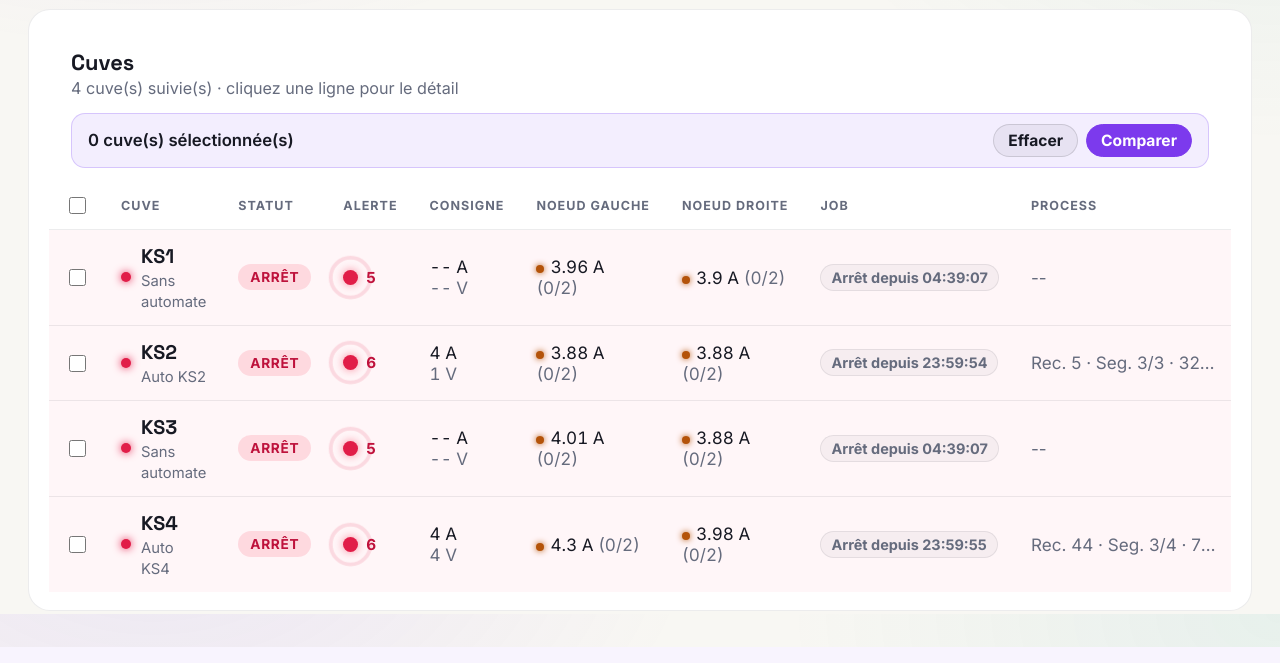
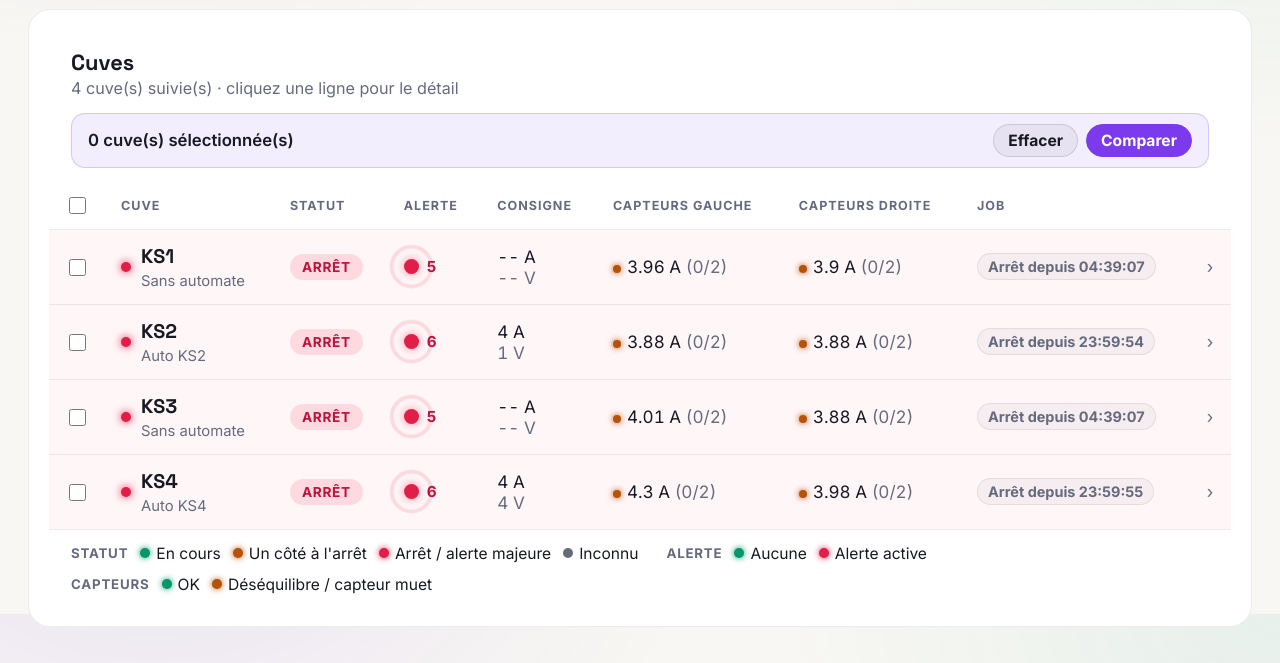
Before and after one commit to McDams/Visuals-V2, a Flask app: page / in a window 1280 px wide. Shown: the part 186-849 px from the top of the page. Run offline with Flask 3, Linux system fonts and the light colour scheme.

Commit message:
Légende des codes couleur, retrait des colonnes Process/Dernière mesure, capteurs G/D
- Ajoute une légende sous le tableau expliquant les pastilles de
  couleur (Statut, Alerte, Capteurs)
- Retire les colonnes "Process" et "Dernière mesure" du tableau
  (reportées en v2) — l'info reste disponible dans le modal de détail
- Renomme les colonnes "Noeud Gauche/Droite" → "Capteurs Gauche/Droite"

Co-Authored-By: Claude Sonnet 5 <noreply@anthropic.com>

```diff
--- a/static/css/dashboard.css
+++ b/static/css/dashboard.css
@@ -223,6 +223,20 @@ h1, h2, h3, .brand-title, .clock-time, .tank-stat-value, .modal-header h2, .kpi-
 .ticker-item--clickable:hover { text-decoration: underline; }
 @keyframes ticker { to { transform: translateX(-100%); } }
 
+/* ---------- Legend ---------- */
+.legend {
+  display: flex; flex-wrap: wrap; gap: 12px 28px;
+  padding: 14px 22px; border-top: 1px solid var(--border);
+}
+.legend-group { display: flex; align-items: center; gap: 12px; flex-wrap: wrap; }
+.legend-title { font-size: 0.7rem; text-transform: uppercase; letter-spacing: 0.06em; color: var(--muted); font-weight: 700; }
+.legend-item { display: flex; align-items: center; gap: 6px; font-size: 0.82rem; }
+.legend-dot { width: 10px; height: 10px; border-radius: 50%; flex-shrink: 0; }
+.legend-dot--ok { background: var(--ok); box-shadow: 0 0 6px var(--ok); }
+.legend-dot--warn { background: var(--warn); box-shadow: 0 0 6px var(--warn); }
+.legend-dot--critical { background: var(--critical); box-shadow: 0 0 6px var(--critical); }
+.legend-dot--unknown { background: var(--muted); }
+
 /* ---------- Compare bar ---------- */
 .compare-bar {
   display: flex; align-items: center; justify-content: space-between; gap: 12px;
@@ -291,8 +305,6 @@ h1, h2, h3, .brand-title, .clock-time, .tank-stat-value, .modal-header h2, .kpi-
 }
 .job-pill--overrun { background: rgba(244, 63, 94, 0.14); color: var(--critical-text); border-color: rgba(244, 63, 94, 0.4); }
 .job-pill--stopped { background: var(--surface-tint); color: var(--muted); border-color: var(--border); }
-
-.process-cell { max-width: 220px; overflow: hidden; text-overflow: ellipsis; white-space: nowrap; }
 
 .row-action { color: var(--muted); font-size: 1.3rem; text-align: center; transition: color 0.15s, transform 0.15s; }
 .tank-row:hover .row-action { color: var(--accent-2); transform: translateX(3px); }
--- a/static/js/dashboard.js
+++ b/static/js/dashboard.js
@@ -317,7 +317,7 @@ function renderTankTable() {
   setText('table-subtitle', state.tankViews.length ? `${state.tankViews.length} cuve(s) suivie(s) · cliquez une ligne pour le détail` : 'Aucune cuve');
 
   if (state.tankViews.length === 0) {
-    tbody.innerHTML = '<tr><td colspan="11" class="muted table-empty">Aucune cuve disponible.</td></tr>';
+    tbody.innerHTML = '<tr><td colspan="9" class="muted table-empty">Aucune cuve disponible.</td></tr>';
     renderCompareBar();
     return;
   }
@@ -339,21 +339,12 @@ function renderTankTable() {
       const tankAlerts = alertsForTank(view.tank);
       const hasMajor = tankAlerts.some((a) => a.severity === 'major');
       const hasProblem = tankAlerts.length > 0;
-      const process = view.process || {};
 
       const jobCell = !view.job
         ? '<span class="muted">--</span>'
         : view.job.name
           ? `<span class="job-pill${view.job.overrun ? ' job-pill--overrun' : ''}">${view.job.name} · ${formatTime(view.job.start_time)} → ${formatTime(view.job.predicted_end)}</span>`
           : `<span class="job-pill job-pill--stopped">Arrêt depuis ${formatTime(view.job.not_running_since)}</span>`;
-
-      const processCell =
-        process.recipe_number != null || process.segment_number != null
-          ? `Rec. ${process.recipe_number ?? '--'} · Seg. ${process.segment_number ?? '--'}/${process.total_segments ?? '--'} · ${formatDuration(process.time_remaining)}`
-          : '<span class="muted">--</span>';
-
-      const lastSeenMs = view.last_seen ? new Date(view.last_seen).getTime() : NaN;
-      const isStale = Number.isFinite(lastSeenMs) && Date.now() - lastSeenMs > STALE_MS;
 
       return `
       <tr class="tank-row${hasMajor ? ' tank-row--alert' : ''}" data-tank="${view.tank}" tabindex="0">
@@ -378,8 +369,6 @@ function renderTankTable() {
         <td class="tabular">${nodeCell(view.nodes?.left)}</td>
         <td class="tabular">${nodeCell(view.nodes?.right)}</td>
         <td>${jobCell}</td>
-        <td class="muted process-cell">${processCell}</td>
-        <td class="muted${isStale ? ' tank-last-seen--stale' : ''}">${formatDateTime(view.last_seen)}</td>
         <td class="row-action">›</td>
       </tr>`;
     })
--- a/templates/dashboard.html
+++ b/templates/dashboard.html
@@ -87,18 +87,35 @@
                 <th>Statut</th>
                 <th>Alerte</th>
                 <th>Consigne</th>
-                <th>Noeud Gauche</th>
-                <th>Noeud Droite</th>
+                <th>Capteurs Gauche</th>
+                <th>Capteurs Droite</th>
                 <th>Job</th>
-                <th>Process</th>
-                <th>Dernière mesure</th>
                 <th></th>
               </tr>
             </thead>
             <tbody id="tank-table-body">
-              <tr><td colspan="11" class="muted table-empty">Chargement des cuves...</td></tr>
+              <tr><td colspan="9" class="muted table-empty">Chargement des cuves...</td></tr>
             </tbody>
           </table>
+        </div>
+        <div class="legend">
+          <div class="legend-group">
+            <span class="legend-title">Statut</span>
+            <span class="legend-item"><span class="legend-dot legend-dot--ok"></span>En cours</span>
+            <span class="legend-item"><span class="legend-dot legend-dot--warn"></span>Un côté à l'arrêt</span>
+            <span class="legend-item"><span class="legend-dot legend-dot--critical"></span>Arrêt / alerte majeure</span>
+            <span class="legend-item"><span class="legend-dot legend-dot--unknown"></span>Inconnu</span>
+          </div>
+          <div class="legend-group">
+            <span class="legend-title">Alerte</span>
+            <span class="legend-item"><span class="legend-dot legend-dot--ok"></span>Aucune</span>
+            <span class="legend-item"><span class="legend-dot legend-dot--critical"></span>Alerte active</span>
+          </div>
+          <div class="legend-group">
+            <span class="legend-title">Capteurs</span>
+            <span class="legend-item"><span class="legend-dot legend-dot--ok"></span>OK</span>
+            <span class="legend-item"><span class="legend-dot legend-dot--warn"></span>Déséquilibre / capteur muet</span>
+          </div>
         </div>
       </section>
     </div>
```
